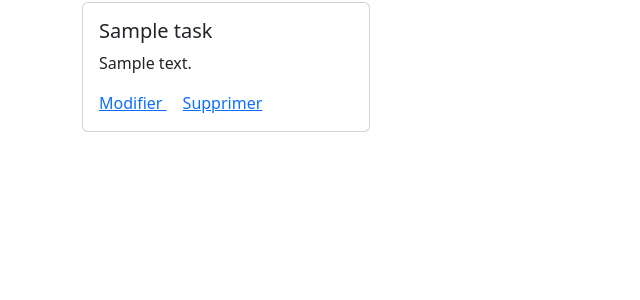
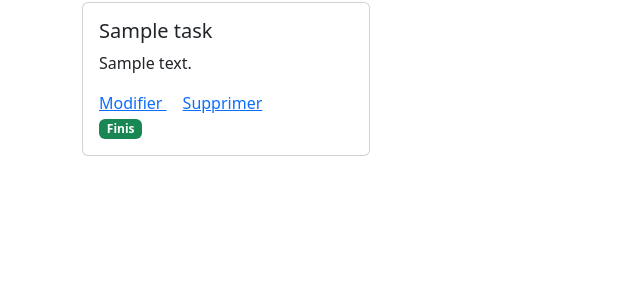
Before and after one commit to Furrioxx/TP, a PHP site: template src/template/tasks/index.html.twig in a window 1280 px wide. Shown: the part 188-488 px from the top of the page, without its empty margins (0-640 px from the left). Run offline with PHP 8.4, Linux system fonts and the light colour scheme; the template is opened without the code that fills it: most values are stand-ins (such as "Sample title", 1, 10 or a date in 2020); some libraries are stand-ins or nearby versions.

Commit message:
add status badges on tasks card

```diff
--- a/src/template/tasks/index.html.twig
+++ b/src/template/tasks/index.html.twig
@@ -13,9 +13,9 @@
 				<button type="button" class="btn btn-primary mb-3">Ajouter une Task</button>
 			</a>
 		</div>
-
+		<div class="d-flex flex-wrap gap-3">
 			{% for task in tasks %}
-			<div class="card mb-3" style="width: 18rem;">
+				<div class="card" style="width: 18rem;">
 					<div class="card-body">
 						<h5 class="card-title">{{ task.title }}</h5>
 						<p class="card-text">{{ task.description }}</p>
@@ -25,10 +25,20 @@
 						<a href="{{ path('tasks/delete/' ~ task.id) }}" class="card-link">
 							Supprimer
 						</a>
+						<div>
+							{% if task.status == 0 %}
+								<span class="badge text-bg-secondary">A Faire</span>
+							{% elseif task.status == 1 %}
+								<span class="badge text-bg-primary">En cours</span>
+							{% else %}
+								<span class="badge text-bg-success">Finis</span>
+							{% endif %}
+
+						</div>
 					</div>
 				</div>
 			{% endfor %}
-
+		</div>
 	</div>
 
-{% endblock %}
+</div></div>{% endblock %}
```
Lines whose indentation alone changed are shown as unchanged.
